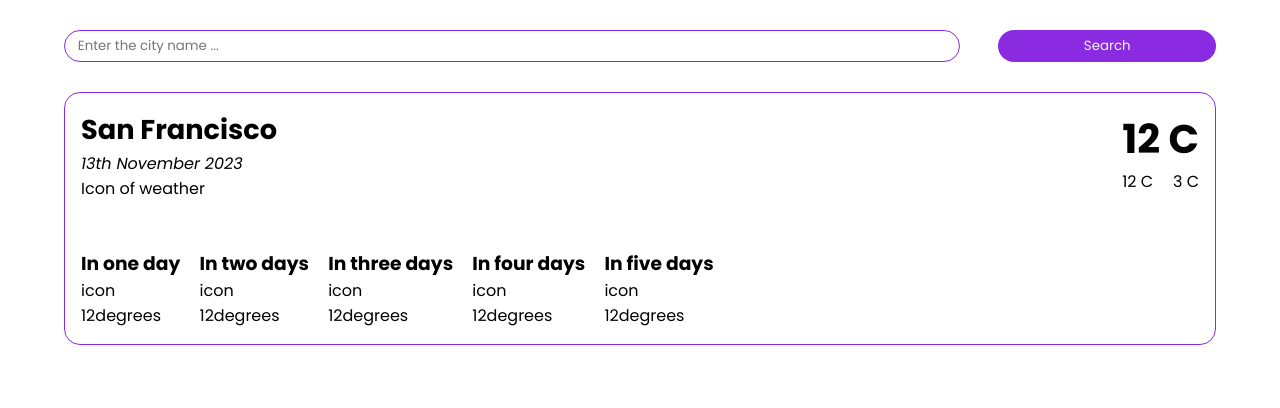
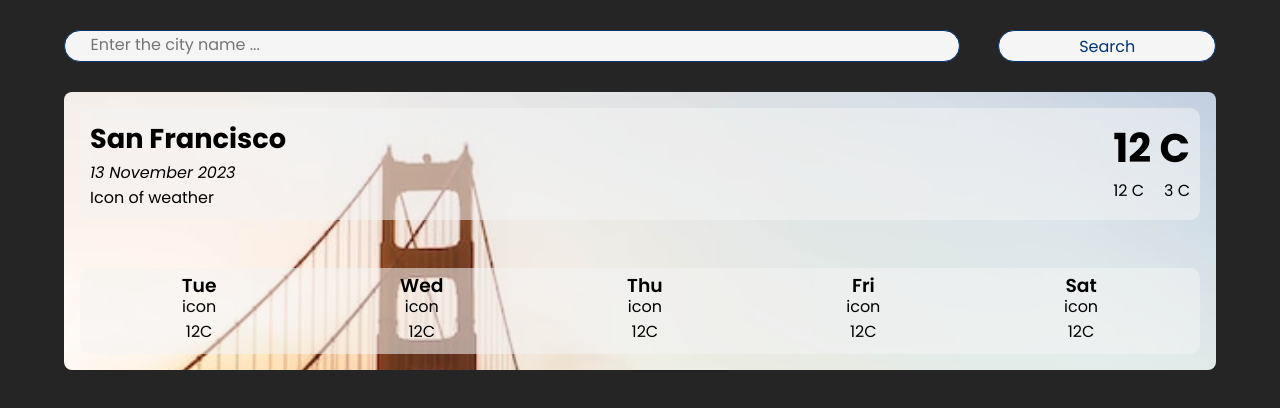
Before and after one commit to voothedoo/2.01-The-Weather, a plain HTML site: page index.html in a window 1280 px wide. Drawn offline with Linux system fonts and the light colour scheme.

Commit message:
last updates

```diff
--- a/index.html
+++ b/index.html
@@ -5,7 +5,7 @@
     <meta name="viewport" content="width=device-width, initial-scale=1.0" />
     <title>Weather App</title>
     <link rel="stylesheet" href="styles/style.css" />
-    <script src="scripts/script.js"></script>
+    <script src="scripts/script.js" defer></script>
   </head>
   <body>
     <header>
@@ -37,29 +37,29 @@
       <div class="graph-section"></div>
       <div class="future-weather">
         <div class="one-day">
-          <h3 class="day">In one day</h3>
+          <h3 class="day">Tue</h3>
           <p>icon</p>
-          <p>12degrees</p>
+          <p>12C</p>
         </div>
         <div class="two-day">
-          <h3 class="day">In two days</h3>
+          <h3 class="day">Wed</h3>
           <p>icon</p>
-          <p>12degrees</p>
+          <p>12C</p>
         </div>
         <div class="three-day">
-          <h3 class="day">In three days</h3>
+          <h3 class="day">Thu</h3>
           <p>icon</p>
-          <p>12degrees</p>
+          <p>12C</p>
         </div>
         <div class="four-day">
-          <h3 class="day">In four days</h3>
+          <h3 class="day">Fri</h3>
           <p>icon</p>
-          <p>12degrees</p>
+          <p>12C</p>
         </div>
         <div class="five-day">
-          <h3 class="day">In five days</h3>
+          <h3 class="day">Sat</h3>
           <p>icon</p>
-          <p>12degrees</p>
+          <p>12C</p>
         </div>
       </div>
     </main>
--- a/scripts/script.js
+++ b/scripts/script.js
@@ -0,0 +1,37 @@
+const searchBtn = document.querySelector(".search-btn");
+const searchInput = document.querySelector(".search-input");
+const todayDate = document.querySelector(".date");
+let lat;
+let long;
+
+//Today's Date
+const today = new Date();
+const options = {
+  year: 'numeric',
+  month: 'long',
+  day: 'numeric',
+};
+const formattedDate = today.toLocaleDateString("en-GB", options);
+todayDate.textContent = formattedDate;
+console.log(formattedDate);
+
+//API's
+const locationApi = `https://geocoding-api.open-meteo.com/v1/search?name=${searchInput.value}&count=1&language=en&format=json`;
+
+
+
+searchBtn.addEventListener("click", (event) => {
+  event.preventDefault();
+  fetch(locationApi)
+    .then(response => {
+      return response.json();
+    })
+    .then(data => {
+      lat = data.results[0].latitude;
+      long = data.results[0].longitude;
+      console.log(data);
+      console.log(data.results[0].name);
+      console.log(lat);
+      console.log(long);
+    });
+});
--- a/styles/partials/abstracts/_colors.scss
+++ b/styles/partials/abstracts/_colors.scss
@@ -1 +1,2 @@
-$main-color: #8a2be2;
+$main-color: rgb(0, 52, 117);
+$transparent-bg: rgba(245, 245, 245, 0.55);
--- a/styles/style.scss
+++ b/styles/style.scss
@@ -14,6 +14,7 @@ body {
   align-items: center;
   width: 100vw;
   min-height: 100vh;
+  background-color: rgb(37, 37, 37);
   header {
     width: 100%;
     display: flex;
@@ -28,14 +29,22 @@ body {
         width: 70vw;
         border-radius: 3rem;
         border: 1px solid $main-color;
+        background-color: whitesmoke;
+        padding-left: 0.8rem;
       }
       input.search-input::placeholder {
         padding-left: 0.8rem;
+        font-size: 1rem;
       }
       button.search-btn {
         width: 17vw;
         border-radius: 3rem;
-        border: none;
+        border: 1px $main-color solid;
+        color: $main-color;
+        font-size: 1rem;
+        background-color: whitesmoke;
+      }
+      button.search-btn:hover {
         background-color: $main-color;
         color: whitesmoke;
       }
@@ -47,18 +56,26 @@ body {
     flex-direction: column;
     align-items: center;
     padding: 1rem;
-    border: 1px solid $main-color;
-    border-radius: 1rem;
+    border: none;
+    border-radius: 0.5rem;
+    background-image: url(../images/SF.jpg);
+    background-size: cover;
     div.current-weather {
       width: 100%;
       display: flex;
       flex-direction: row;
       justify-content: space-between;
+      background-color: $transparent-bg;
+      padding: 10px;
+      border-radius: 10px;
+
       div.location {
         h1.city {
           font-size: 1.7rem;
         }
         p.date {
+          display: flex;
+          flex-wrap: wrap;
           font-size: 1rem;
           font-style: italic;
         }
@@ -79,9 +96,21 @@ body {
       height: fit-content;
       margin-top: 3rem;
       display: flex;
+      justify-content: space-around;
+      text-align: center;
       overflow: scroll;
+      background-color: $transparent-bg;
+      padding: 10px;
+      border-radius: 10px;
       div {
-        margin-right: 1.2rem;
+        padding: 0 0.75rem;
+        display: flex;
+        flex-direction: column;
+        align-items: center;
+        h3.day {
+          line-height: 1rem;
+          font-weight: 600;
+        }
       }
     }
   }
```
Also changed, not shown: images/SF.jpg (added), styles/style.css, 1 other file.
